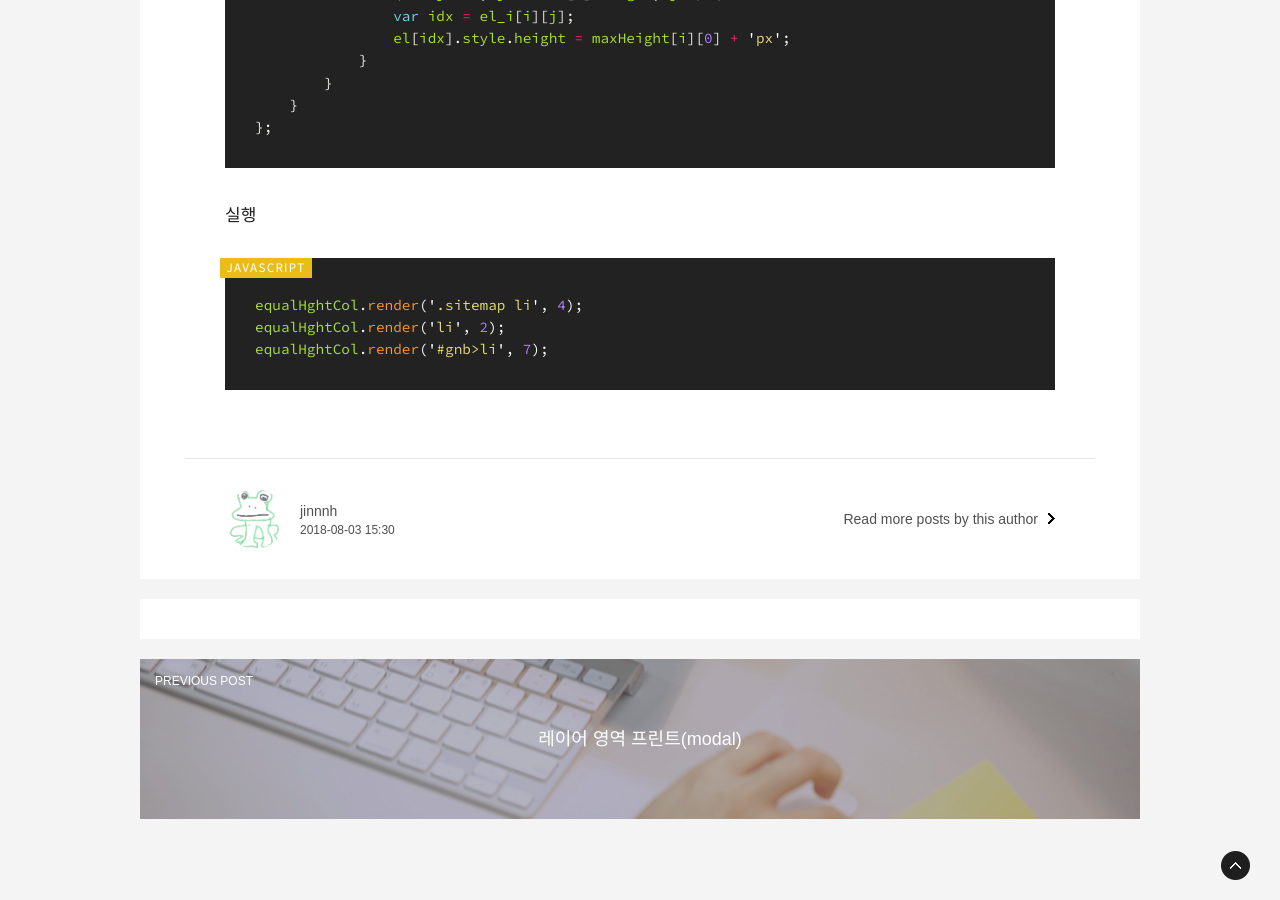
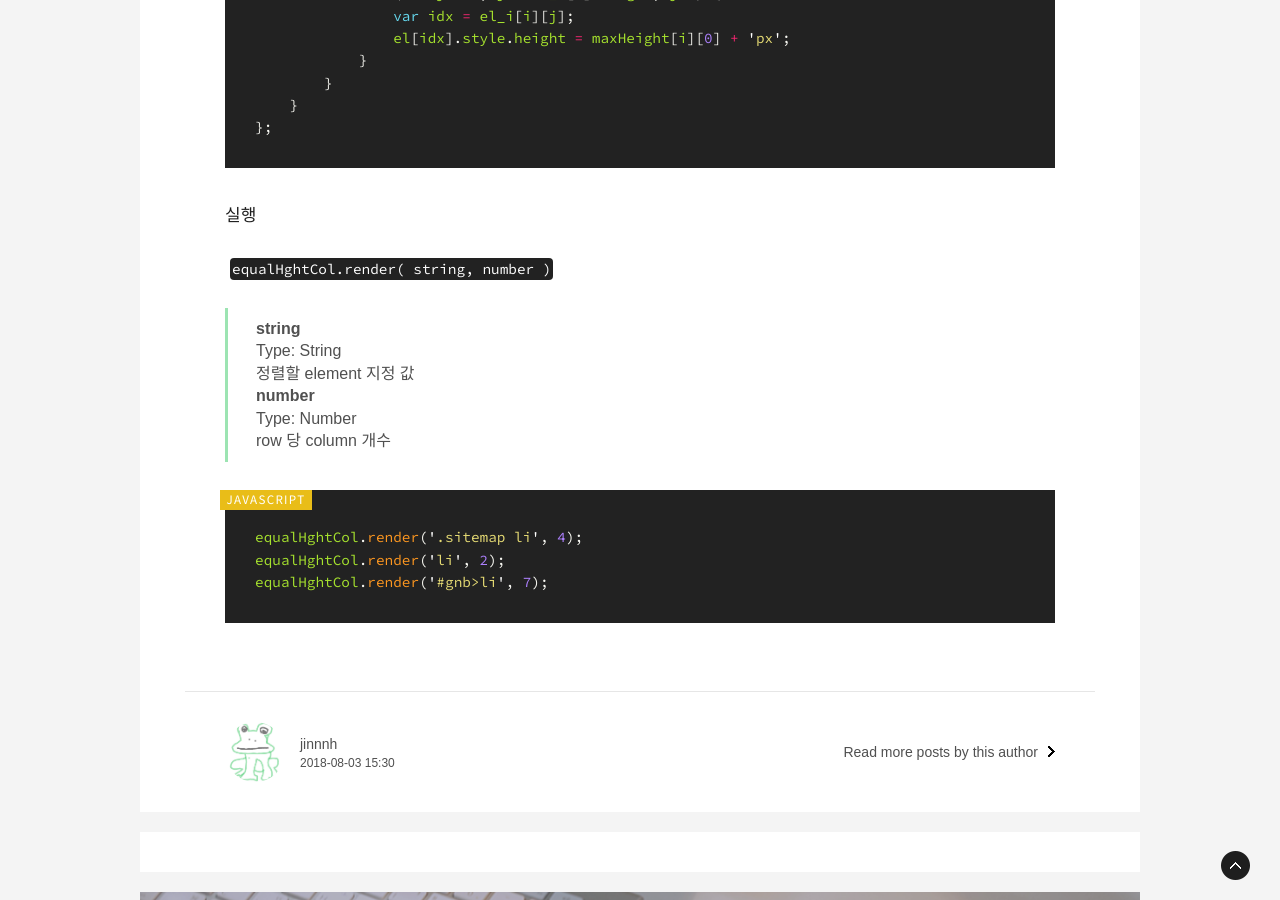
Before and after one commit to gutmate/gutmate.github.com, a Jekyll site: the page built from _posts/2018-08-03-js-equal-column.md, in a window 1280 px wide and 900 px high, scrolled down 2201 px. Built offline with Jekyll 4.4.1, drawn with Linux system fonts in a browser that asks for light colours; some web fonts are replaced; comment, search, counter and statistics services are not loaded.

Commit message:
Update equal column post

````diff
--- a/_posts/2018-08-03-js-equal-column.md
+++ b/_posts/2018-08-03-js-equal-column.md
@@ -91,6 +91,15 @@ var equalHghtCol = {
 
 #### 실행
 
+`equalHghtCol.render( string, number )`
+> __string__ <br>
+> Type: String <br>
+> 정렬할 element 지정 값
+> <br>
+> __number__ <br>
+> Type: Number <br>
+> row 당 column 개수
+
 ```javascript
 equalHghtCol.render('.sitemap li', 4);
 equalHghtCol.render('li', 2);
````
